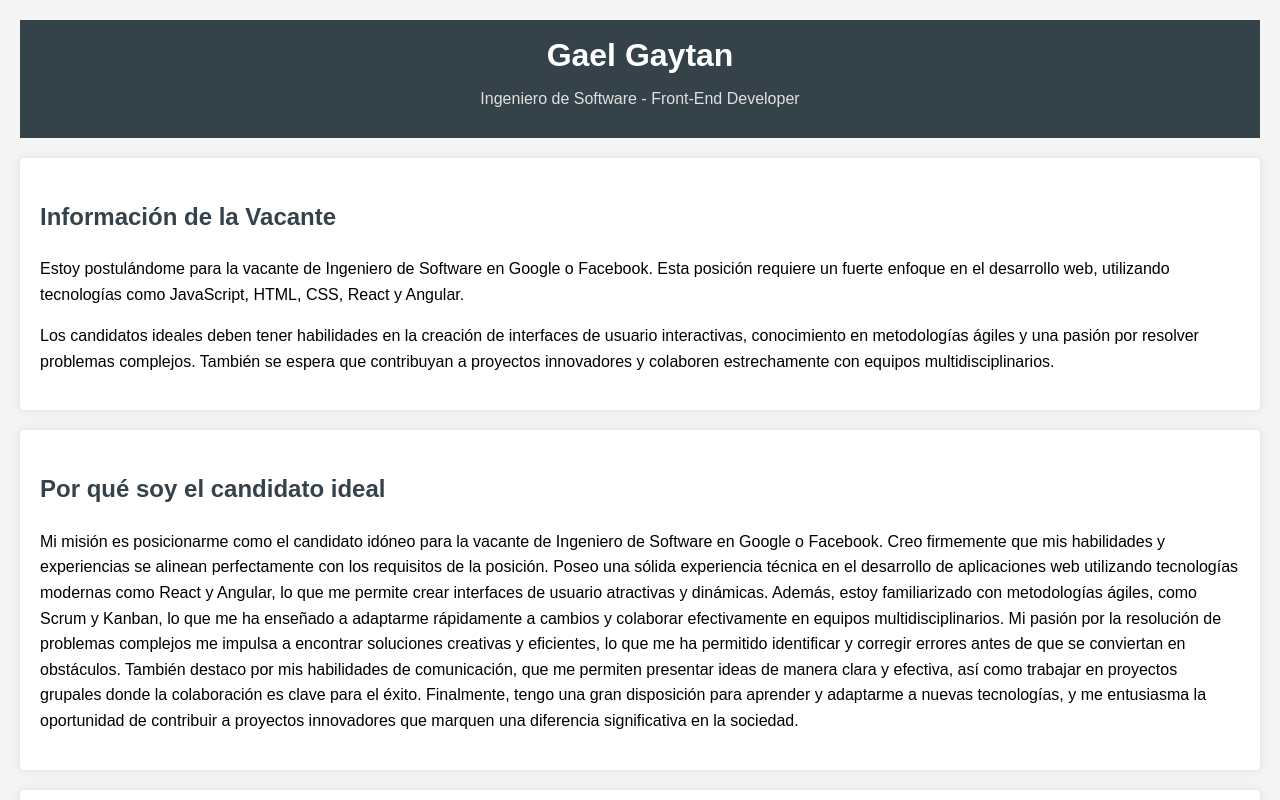
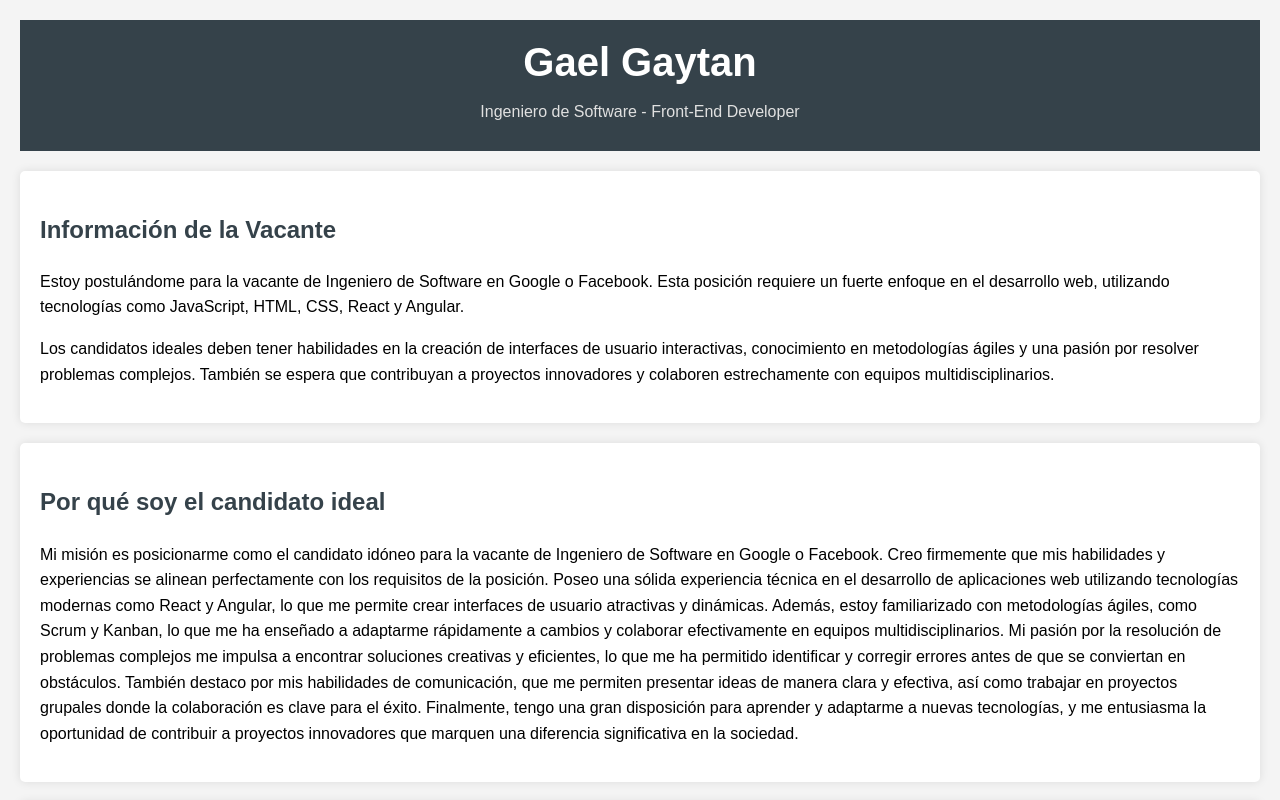
Before and after one commit to GPat0/Portafolio-Gael-Gaytan, a plain HTML site: page index.html in a window 1280 px wide. Shown: the top 800 px of the page. Drawn offline with Linux system fonts and the light colour scheme.

Commit message:
Update style.css

```diff
--- a/style.css
+++ b/style.css
@@ -8,7 +8,7 @@ body {
 
 header {
   background: #35424a; /* Fondo oscuro */
-  color: white; /* Cambiar a blanco */
+  color: white; /* Color del texto en blanco */
   padding: 10px 0;
   text-align: center;
 }
@@ -16,6 +16,7 @@ header {
 header h1 {
   color: white;
   margin: 0; /* Elimina el margen para que se alinee mejor */
+  font-size: 2.5em; /* Aumenta el tamaño de la fuente si es necesario */
 }
 
 header p {
```
